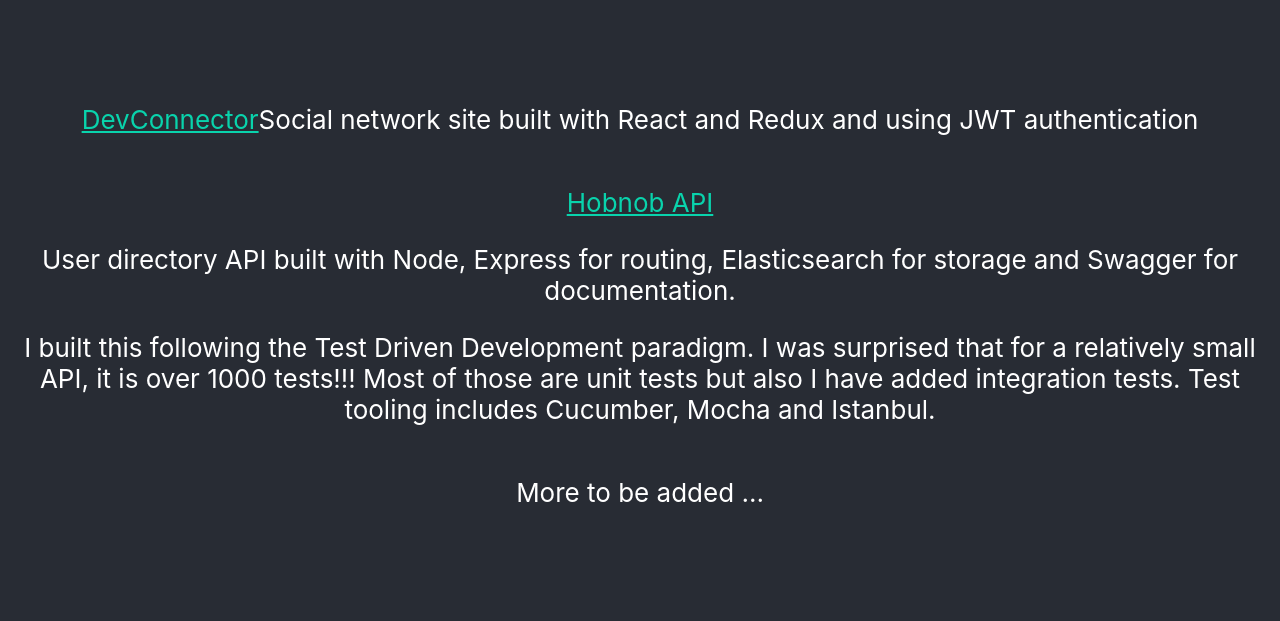
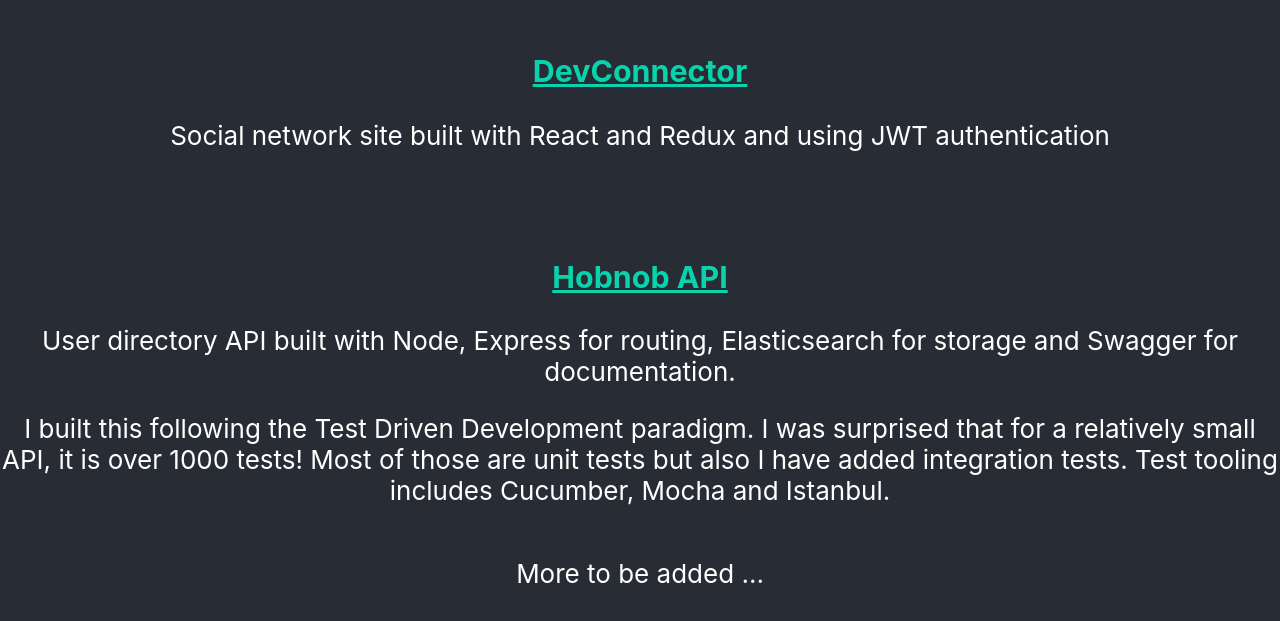
Before and after one commit to msm1089/portfolio, a React (Create React App) app: page / in a window 1280 px wide. Shown: the part 107-728 px from the top of the page. Built offline with nearby package versions, Linux system fonts and the light colour scheme.

Commit message:
Altered layout

```diff
--- a/src/containers/Homepage/Homepage.js
+++ b/src/containers/Homepage/Homepage.js
@@ -7,6 +7,7 @@ class Homepage extends Component {
         <div className="App">
           <header className="App-header">
             <p>
+              <h3>
                 <a
                   className="App-link"
                   href="https://devconnector.markmcpherson.co.uk"
@@ -15,10 +16,14 @@ class Homepage extends Component {
                 >
                   DevConnector
                 </a>
+              </h3>
+              <p>
                 Social network site built with React and Redux and using JWT
                 authentication
               </p>
+            </p>
             <p>
+              <h3>
                 <a
                   className="App-link"
                   href="https://hobnob-api.markmcpherson.co.uk"
@@ -27,6 +32,7 @@ class Homepage extends Component {
                 >
                   Hobnob API
                 </a>
+              </h3>
               <p>
                 User directory API built with Node, Express for routing,
                 Elasticsearch for storage and Swagger for documentation.
@@ -34,7 +40,7 @@ class Homepage extends Component {
               <p>
                 I built this following the Test Driven Development paradigm. I
                 was surprised that for a relatively small API, it is over 1000
-                tests!!! Most of those are unit tests but also I have added
+                tests! Most of those are unit tests but also I have added
                 integration tests. Test tooling includes Cucumber, Mocha and
                 Istanbul.
               </p>
```
Lines whose indentation alone changed are shown as unchanged.
